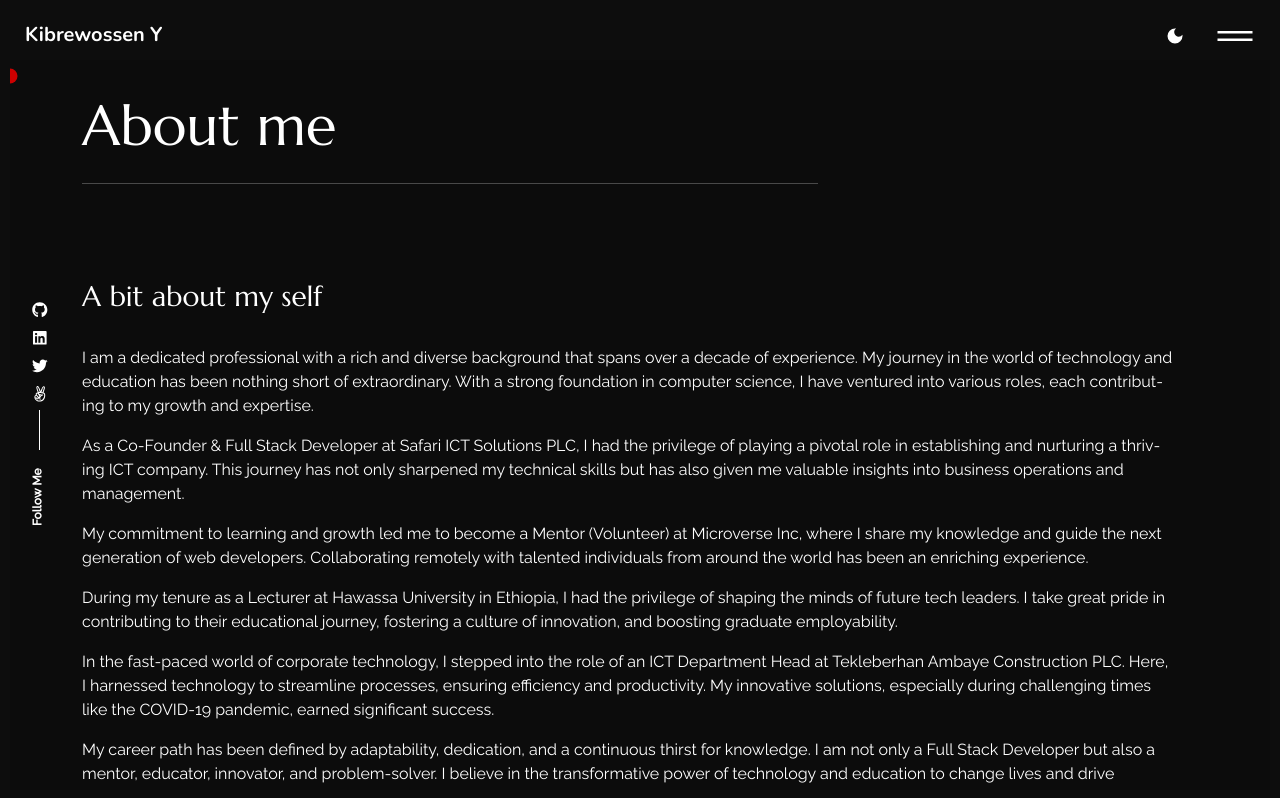
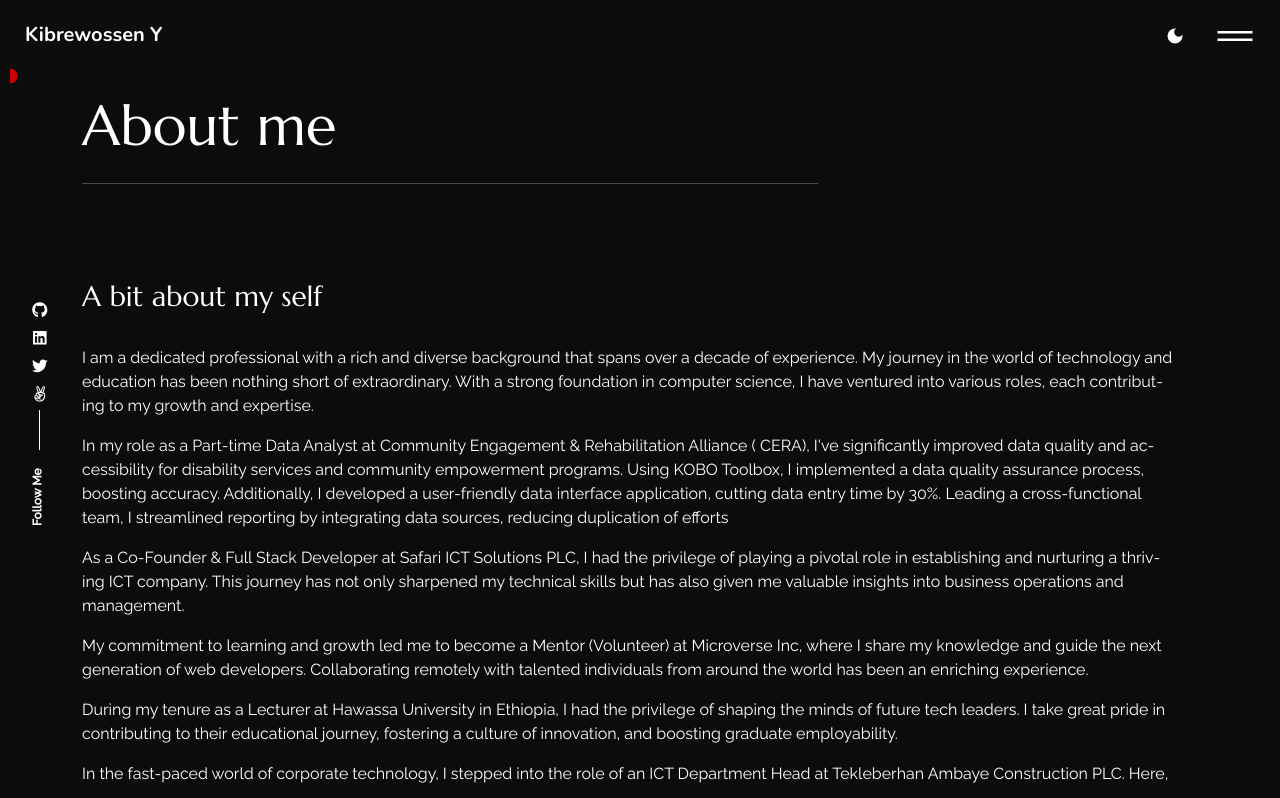
Before and after one commit to akos29/my-profile, a React (Create React App) app: page /about in a window 1280 px wide. Shown: the top 798 px of the page. Built offline with nearby package versions, Linux system fonts and the light colour scheme.

Commit message:
Add experience 6 to about page

```diff
--- a/src/content_option.js
+++ b/src/content_option.js
@@ -19,6 +19,7 @@ const introdata = {
 const dataabout = {
     title: "A bit about my self",
     aboutme: `I am a dedicated professional with a rich and diverse background that spans over a decade of experience. My journey in the world of technology and education has been nothing short of extraordinary. With a strong foundation in computer science, I have ventured into various roles, each contributing to my growth and expertise.`,
+    exp6:`In my role as a Part-time Data Analyst at Community Engagement &  Rehabilitation Alliance (   CERA), I've significantly improved data quality and accessibility for disability services and community empowerment programs. Using KOBO Toolbox, I implemented a data quality assurance process, boosting accuracy. Additionally, I developed a user-friendly data interface application, cutting data entry time by 30%. Leading a cross-functional team, I streamlined reporting by integrating data sources, reducing duplication of efforts`,
     exp1:`As a Co-Founder & Full Stack Developer at Safari ICT Solutions PLC, I had the privilege of playing a pivotal role in establishing and nurturing a thriving ICT company. This journey has not only sharpened my technical skills but has also given me valuable insights into business operations and management.`,
     exp2: `My commitment to learning and growth led me to become a Mentor (Volunteer) at Microverse Inc, where I share my knowledge and guide the next generation of web developers. Collaborating remotely with talented individuals from around the world has been an enriching experience.`,
     exp3: `During my tenure as a Lecturer at Hawassa University in Ethiopia, I had the privilege of shaping the minds of future tech leaders. I take great pride in contributing to their educational journey, fostering a culture of innovation, and boosting graduate employability.`,
--- a/src/pages/about/index.js
+++ b/src/pages/about/index.js
@@ -32,6 +32,7 @@ export const About = () => {
           <Col lg="12" className="d-flex align-items-center">
             <div>
               <p>{dataabout.aboutme}</p>
+              <p>{dataabout.exp6}</p>
               <p>{dataabout.exp1}</p>
               <p>{dataabout.exp2}</p>
               <p>{dataabout.exp3}</p>
```
